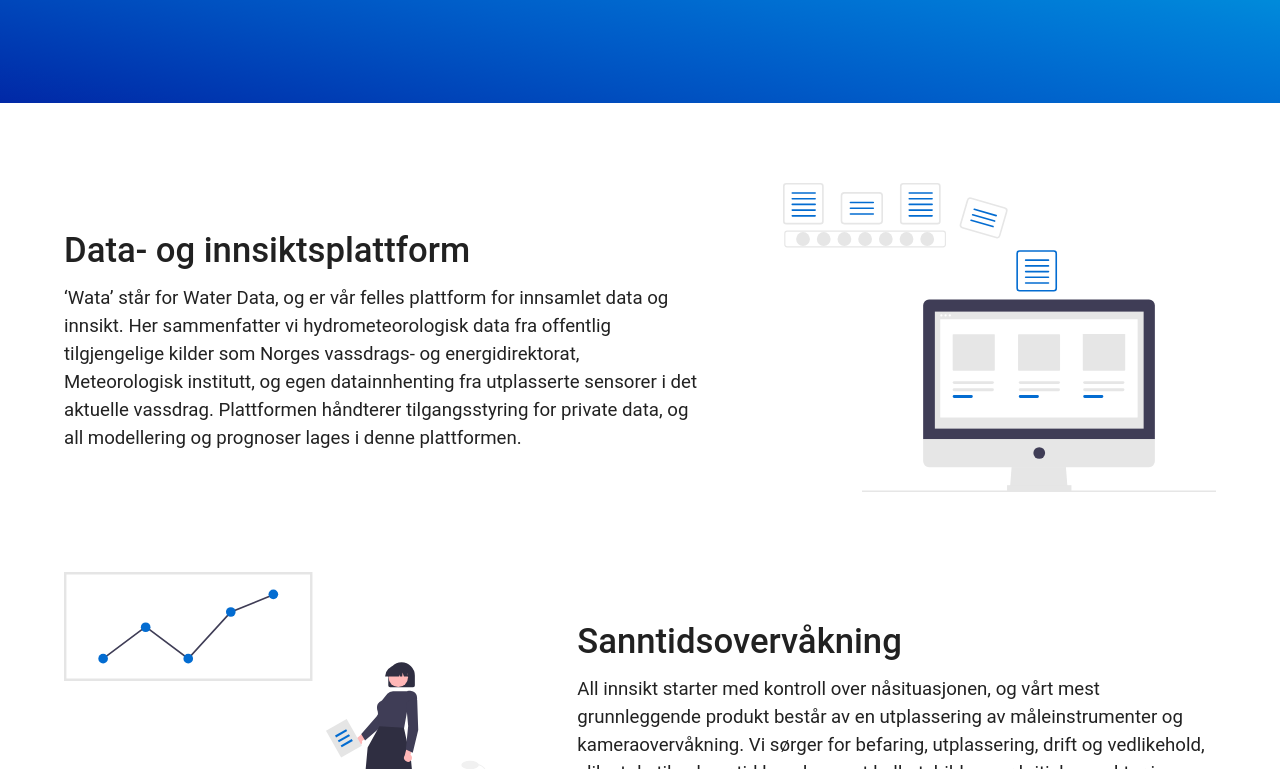
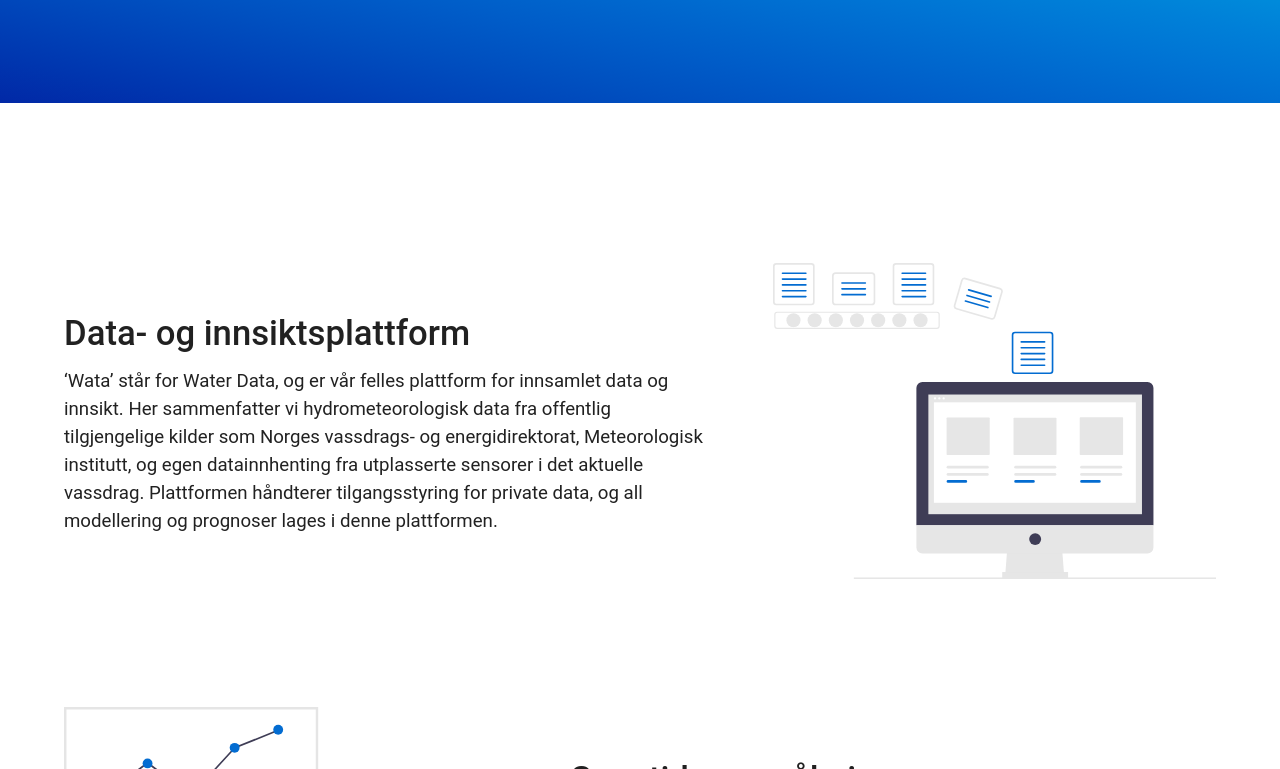
Before and after one commit to frikkfelix/wata-no.github.io, a Next.js app: page / in a window 1280 px wide. Shown: the part 1211-1980 px from the top of the page. Built offline with nearby package versions, Linux system fonts and the light colour scheme.

Commit message:
add .nojekyll file

```diff
--- a/next.config.js
+++ b/next.config.js
@@ -1,6 +1,13 @@
 /** @type {import('next').NextConfig} */
 const nextConfig = {
-  reactStrictMode: true
+  reactStrictMode: true,
+  generateBuildId: async () => {
+    if (process.env.BUILD_ID) {
+      return process.env.BUILD_ID;
+    } else {
+      return `${new Date().getTime()}`;
+    }
+  },
 }
 
 module.exports = nextConfig
--- a/sections/Solutions.tsx
+++ b/sections/Solutions.tsx
@@ -7,17 +7,17 @@
   return (
     <Box id="solutions" sx={{ backgroundColor: '#FFFFFF' }}>
       <Gradient title='Våre løsninger' height='250px'/>
-      <Container sx={{ py: 10 }}>
+      <Container sx={{ py: 4 }}>
         {solutions.map((item, index) => {
           const isEven = index % 2 === 0;
           return (
             <Grid
               container
-              spacing={{ xs: 0, md: 10 }}
+              spacing={{ xs: 0, md: 8 }}
               alignItems='center'
               key={index}
               sx={{
-                my: 10
+                my: {xs: 4, md: 8 }
               }}
             >
               <Grid item xs={12} md={5} order={isEven ? index + 1 : index}>
```
Also changed, not shown: 1 other file (tests, documents, lock files or other folders).
